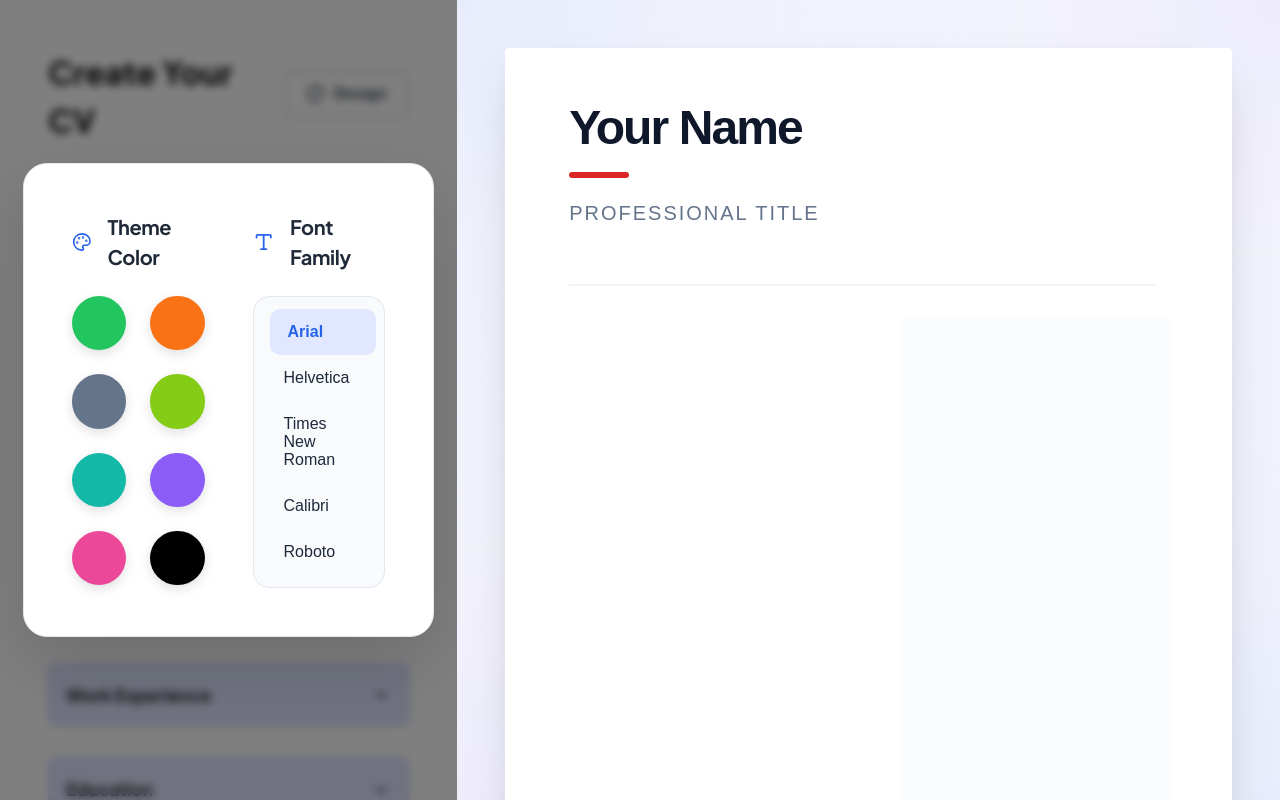
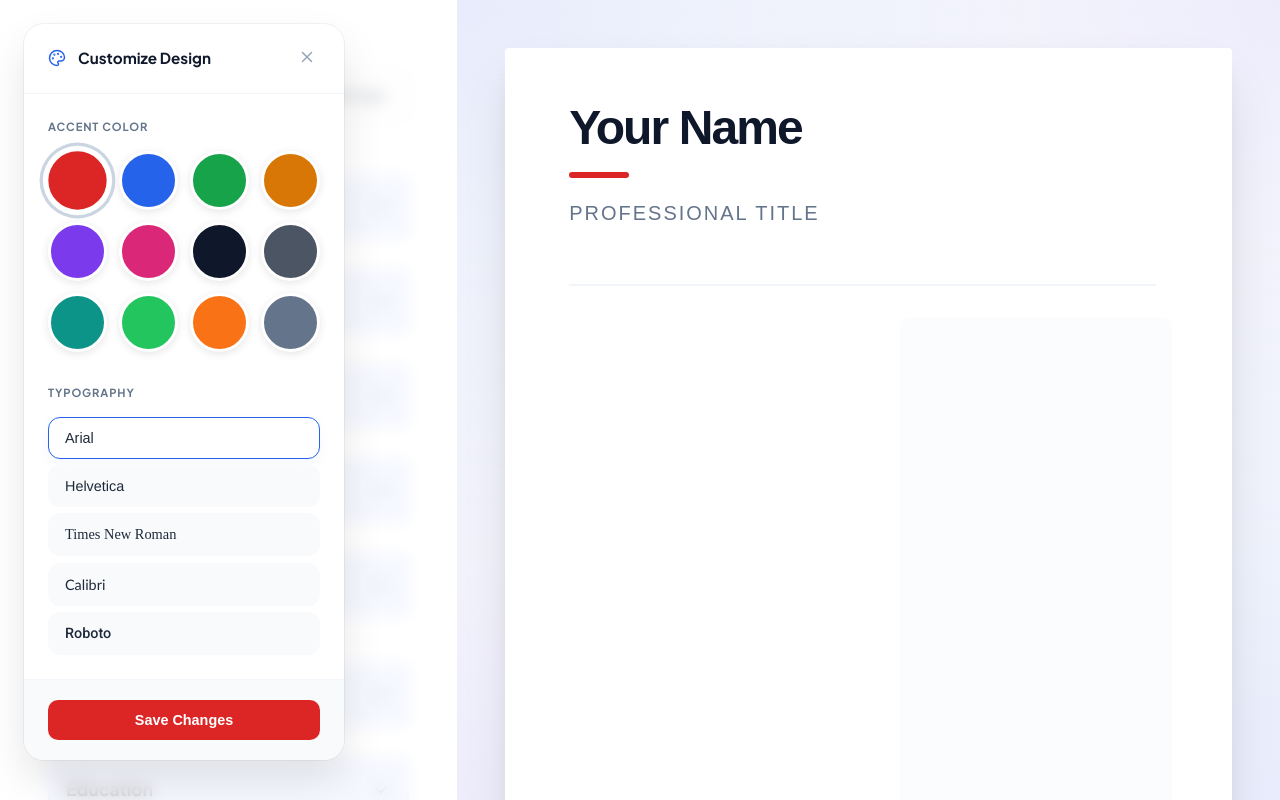
Before and after one commit to blitz-flex/CV-Builder, a React (Vite) app: page /create in a window 1280 px wide. Both pictures are taken after a click on the button "Design". Built offline with nearby package versions, Linux system fonts and the light colour scheme.

Commit message:
Refactor DesignModal and CVForm styles for modernized layout and improved usability

```diff
--- a/src/components/shared/DesignModal.jsx
+++ b/src/components/shared/DesignModal.jsx
@@ -1,79 +1,67 @@
-import { useState, useEffect, useRef } from 'react'
-import { Palette, ChevronDown, Type } from 'lucide-react'
+import { X, Palette } from 'lucide-react'
 import { FONTS } from '../../config/fonts'
 
 const COLOR_PRESETS = [
-  '#22c55e', '#f97316', '#64748b',
-  '#84cc16', '#14b8a6', '#8b5cf6',
-  '#ec4899', '#000000'
+  '#dc2626', '#2563eb', '#16a34a', '#d97706',
+  '#7c3aed', '#db2777', '#0f172a', '#4b5563',
+  '#0d9488', '#22c55e', '#f97316', '#64748b'
 ]
 
 function DesignModal({ show, onClose, accentColor, setAccentColor, selectedFont, setSelectedFont }) {
-  const [colorDropdownOpen, setColorDropdownOpen] = useState(false)
-  const [fontDropdownOpen, setFontDropdownOpen] = useState(false)
-  const colorDropdownRef = useRef(null)
-  const fontDropdownRef = useRef(null)
-
-  useEffect(() => {
-    const handleClickOutside = (event) => {
-      if (colorDropdownRef.current && !colorDropdownRef.current.contains(event.target)) {
-        setColorDropdownOpen(false)
-      }
-      if (fontDropdownRef.current && !fontDropdownRef.current.contains(event.target)) {
-        setFontDropdownOpen(false)
-      }
-    }
-
-    if (colorDropdownOpen || fontDropdownOpen) {
-      document.addEventListener('mousedown', handleClickOutside)
-    }
-
-    return () => {
-      document.removeEventListener('mousedown', handleClickOutside)
-    }
-  }, [colorDropdownOpen, fontDropdownOpen])
-
   if (!show) return null
 
   return (
-    <div className="modal-overlay-left" onClick={onClose}>
+    <div className="design-panel-overlay" onClick={onClose}>
       <div
-        className="modal-content"
+        className="design-panel"
         onClick={(e) => e.stopPropagation()}>
-        <div className="design-options">
-          <div className="option">
-            <div className="option-header">
-              <Palette size={20} />
-              <h4>Theme Color</h4>
-            </div>
-            <div className="color-presets">
+
+        <div className="panel-header">
+          <div className="panel-info">
+            <Palette size={18} />
+            <h3>Customize Design</h3>
+          </div>
+          <button className="panel-close" onClick={onClose}>
+            <X size={18} />
+          </button>
+        </div>
+
+        <div className="panel-content">
+          <div className="design-group">
+            <label>Accent Color</label>
+            <div className="color-grid-minimal">
               {COLOR_PRESETS.map(color => (
                 <button
                   key={color}
-                  className={`color-preset ${accentColor === color ? 'active' : ''}`}
-                  style={{ background: color }}
+                  className={`color-dot ${accentColor === color ? 'active' : ''}`}
+                  style={{ backgroundColor: color }}
                   onClick={() => setAccentColor(color)}
                 />
               ))}
             </div>
           </div>
-          <div className="option">
-            <div className="option-header">
-              <Type size={20} />
-              <h4>Font Family</h4>
-            </div>
-            <div className="font-dropdown">
+
+          <div className="design-group">
+            <label>Typography</label>
+            <div className="font-list-minimal">
               {FONTS.map(font => (
                 <button
                   key={font.value}
-                  className={`font-option ${selectedFont === font.value ? 'active' : ''}`}
+                  className={`font-item-btn ${selectedFont === font.value ? 'active' : ''}`}
+                  style={{ fontFamily: font.value }}
                   onClick={() => setSelectedFont(font.value)}
                 >
-                  {font.label}
+                  <span>{font.label}</span>
                 </button>
               ))}
             </div>
           </div>
+        </div>
+
+        <div className="panel-footer">
+          <button className="done-btn" onClick={onClose} style={{ backgroundColor: accentColor }}>
+            Save Changes
+          </button>
         </div>
       </div>
     </div>
--- a/src/styles/CVForm.css
+++ b/src/styles/CVForm.css
@@ -102,292 +102,204 @@
   z-index: 1;
 }
 
-.modal-overlay {
-  position: fixed;
-  top: 0;
-  left: 0;
-  right: 0;
-  bottom: 0;
-  background: rgba(0, 0, 0, 0.6);
-  display: flex;
-  align-items: center;
-  justify-content: center;
-  z-index: 1000;
-  backdrop-filter: blur(4px);
-  animation: fadeIn 0.2s ease;
-}
-
-.modal-overlay-left {
+/* Integrated Design Panel - Modern & Refined */
+.design-panel-overlay {
   position: absolute;
   inset: 0;
-  background: rgba(0, 0, 0, 0.5);
-  backdrop-filter: blur(4px);
-  display: grid;
-  place-items: center;
+  background: rgba(255, 255, 255, 0.7);
+  backdrop-filter: blur(8px);
   z-index: 1000;
+  display: flex;
+  justify-content: flex-start;
+  padding: 1.5rem;
   animation: fadeIn 0.3s ease;
 }
 
-@keyframes simpleMove {
-
-  0%,
-  100% {
-    transform: translateY(0);
-  }
-
-  50% {
-    transform: translateY(-3px);
-  }
+.design-panel {
+  background: white;
+  width: 100%;
+  max-width: 320px;
+  height: fit-content;
+  border-radius: 20px;
+  box-shadow:
+    0 20px 40px rgba(0, 0, 0, 0.1),
+    0 0 0 1px rgba(0, 0, 0, 0.05);
+  display: flex;
+  flex-direction: column;
+  animation: panelSlide 0.4s cubic-bezier(0.16, 1, 0.3, 1);
+  overflow: hidden;
 }
 
-@keyframes fadeIn {
+@keyframes panelSlide {
   from {
+    transform: translateX(-20px);
     opacity: 0;
   }
 
   to {
+    transform: translateX(0);
     opacity: 1;
   }
 }
 
-@keyframes slideUp {
-  from {
-    transform: translateY(30px) scale(0.95);
-    opacity: 0;
-  }
-
-  to {
-    transform: translateY(0) scale(1);
-    opacity: 1;
-  }
+.panel-header {
+  padding: 1.25rem 1.5rem;
+  display: flex;
+  align-items: center;
+  justify-content: space-between;
+  border-bottom: 1px solid #f1f5f9;
 }
 
-.modal-content {
-  background: #ffffff;
-  padding: 3rem;
-  width: 90%;
-  max-width: 700px;
-  box-shadow: 0 25px 70px rgba(0, 0, 0, 0.15);
-  border: 1px solid #e5e7eb;
-  border-radius: 24px;
-  animation: slideUp 0.4s cubic-bezier(0.16, 1, 0.3, 1);
-  display: flex;
-  flex-direction: column;
-  gap: 3rem;
-}
-
-.design-options {
-  display: grid;
-  grid-template-columns: 1fr 1fr;
-  gap: 3rem;
-}
-
-.option {
-  position: relative;
-}
-
-.option-header {
-  display: flex;
-  align-items: center;
-  gap: 1rem;
-  margin-bottom: 1.5rem;
-  color: #1f2937;
-}
-
-.option-header svg {
-  color: #2563eb;
-  width: 24px;
-  height: 24px;
-}
-
-.option-header h4 {
-  font-size: 1.25rem;
-  font-weight: 700;
-  margin: 0;
-  letter-spacing: -0.02em;
-}
-
-.color-picker-wrapper {
-  position: relative;
-}
-
-.color-picker-button {
-  width: 100%;
-  padding: 1rem;
-  border: 2px solid #e5e7eb;
-  border-radius: 10px;
-  background: #f9fafb;
-  cursor: pointer;
+.panel-info {
   display: flex;
   align-items: center;
   gap: 0.75rem;
-  transition: all 0.25s cubic-bezier(0.4, 0, 0.2, 1);
 }
 
-.color-picker-button:hover {
-  border-color: #2563eb;
-  background: white;
-  box-shadow: 0 4px 12px rgba(37, 99, 235, 0.1);
+.panel-info h3 {
+  font-size: 0.95rem;
+  font-weight: 700;
+  color: #0f172a;
+  margin: 0;
 }
 
-.color-preview {
-  width: 32px;
-  height: 32px;
-  border-radius: 8px;
-  border: 2px solid #e5e7eb;
-  box-shadow: 0 2px 4px rgba(0, 0, 0, 0.1);
+.panel-info svg {
+  color: #2563eb;
 }
 
-.color-picker-button span {
-  flex: 1;
-  text-align: left;
-  font-size: 0.9375rem;
-  color: #374151;
-  font-weight: 500;
+.panel-close {
+  background: transparent;
+  border: none;
+  cursor: pointer;
+  color: #94a3b8;
+  padding: 4px;
+  border-radius: 8px;
+  transition: all 0.2s;
 }
 
-.color-picker-button svg {
-  color: #9ca3af;
-  transition: transform 0.3s cubic-bezier(0.4, 0, 0.2, 1);
+.panel-close:hover {
+  background: #f1f5f9;
+  color: #ef4444;
 }
 
-.color-picker-button.open svg {
-  transform: rotate(180deg);
+.panel-content {
+  padding: 1.5rem;
+  display: flex;
+  flex-direction: column;
+  gap: 2rem;
 }
 
-.color-dropdown {
-  background: #f8fafc;
-  border-radius: 16px;
-  padding: 1.25rem;
-  border: 1px solid #e2e8f0;
+.design-group {
+  display: flex;
+  flex-direction: column;
+  gap: 1rem;
 }
 
-
-
-.color-presets {
-  display: grid;
-  grid-template-columns: repeat(2, 1fr);
-  gap: 1.5rem;
-  justify-items: center;
+.design-group label {
+  font-size: 0.7rem;
+  font-weight: 700;
+  color: #64748b;
+  text-transform: uppercase;
+  letter-spacing: 0.08em;
 }
 
-.color-preset {
-  width: 100%;
+.color-grid-minimal {
+  display: grid;
+  grid-template-columns: repeat(4, 1fr);
+  gap: 0.75rem;
+}
+
+.color-dot {
   aspect-ratio: 1;
   border-radius: 50%;
+  border: 3px solid white;
   cursor: pointer;
-  border: 4px solid transparent;
-  transition: all 0.3s cubic-bezier(0.4, 0, 0.2, 1);
-  box-shadow: 0 4px 12px rgba(0, 0, 0, 0.12);
-}
-
-.color-preset:hover {
-  transform: scale(1.08);
-  box-shadow: 0 6px 20px rgba(0, 0, 0, 0.18);
-}
-
-.color-preset.active {
-  border-color: white;
-  box-shadow: 0 0 0 4px #1f2937, 0 6px 16px rgba(0, 0, 0, 0.2);
-  transform: scale(1.05);
-}
-
-.color-input-wrapper {
+  box-shadow: 0 2px 8px rgba(0, 0, 0, 0.1);
+  transition: all 0.2s;
+  display: flex;
+  align-items: center;
+  justify-content: center;
   padding: 0;
 }
 
-.color-input-wrapper input[type="text"] {
-  width: 100%;
-  padding: 0.875rem 1rem;
-  border: 2px solid #e2e8f0;
-  border-radius: 10px;
-  font-size: 0.9375rem;
-  font-family: 'Courier New', monospace;
-  font-weight: 600;
-  text-transform: uppercase;
-  text-align: center;
-  background: white;
-  color: #334155;
-  letter-spacing: 1px;
-  transition: all 0.2s ease;
+.color-dot:hover {
+  transform: scale(1.1);
 }
 
-.color-input-wrapper input[type="text"]:focus {
-  outline: none;
-  border-color: #2563eb;
-  background: white;
-  box-shadow: 0 0 0 4px rgba(37, 99, 235, 0.1);
+.color-dot.active {
+  box-shadow: 0 0 0 2px white, 0 0 0 5px #cbd5e1;
+  transform: scale(1.1);
 }
 
-.font-picker-wrapper {
-  position: relative;
+.font-list-minimal {
+  display: flex;
+  flex-direction: column;
+  gap: 0.4rem;
 }
 
-.font-picker-button {
-  width: 100%;
-  padding: 1rem;
-  border: 2px solid #e5e7eb;
-  border-radius: 10px;
-  background: #f9fafb;
-  cursor: pointer;
+.font-item-btn {
+  background: #f8fafc;
+  border: 1px solid transparent;
+  padding: 0.75rem 1rem;
+  border-radius: 12px;
   display: flex;
   align-items: center;
   justify-content: space-between;
-  transition: all 0.25s cubic-bezier(0.4, 0, 0.2, 1);
+  cursor: pointer;
+  transition: all 0.2s;
 }
 
-.font-picker-button:hover {
-  border-color: #2563eb;
-  background: white;
-  box-shadow: 0 4px 12px rgba(37, 99, 235, 0.1);
+.font-item-btn:hover {
+  background: #f1f5f9;
 }
 
-.font-picker-button span {
-  font-size: 0.9375rem;
-  color: #374151;
-  font-weight: 500;
+.font-item-btn.active {
+  background: white;
+  border-color: #2563eb;
+  box-shadow: 0 4px 12px rgba(37, 99, 235, 0.05);
 }
 
-.font-picker-button svg {
-  color: #9ca3af;
-  transition: transform 0.3s cubic-bezier(0.4, 0, 0.2, 1);
+.font-item-btn span {
+  font-size: 0.9rem;
+  font-weight: 500;
+  color: #1e293b;
 }
 
-.font-picker-button.open svg {
-  transform: rotate(180deg);
+.panel-footer {
+  padding: 1.25rem 1.5rem;
+  background: #f8fafc;
+  border-top: 1px solid #f1f5f9;
 }
 
-.font-dropdown {
-  background: #f8fafc;
-  border: 1px solid #e2e8f0;
-  border-radius: 16px;
+.done-btn {
+  width: 100%;
   padding: 0.75rem;
+  border: none;
+  border-radius: 10px;
+  color: white;
+  font-weight: 700;
+  font-size: 0.9rem;
+  cursor: pointer;
+  transition: all 0.2s;
 }
 
-.font-option {
-  width: 100%;
-  padding: 0.875rem 1.125rem;
-  border: none;
-  background: transparent;
-  text-align: left;
-  cursor: pointer;
-  border-radius: 10px;
-  font-size: 1rem;
-  color: #1e293b;
-  font-weight: 500;
-  transition: all 0.2s cubic-bezier(0.4, 0, 0.2, 1);
+.done-btn:hover {
+  filter: brightness(1.1);
 }
 
-.font-option:hover {
-  background: #f1f5f9;
-  transform: translateX(4px);
-}
+@media (max-width: 640px) {
+  .font-grid-premium {
+    grid-template-columns: 1fr;
+  }
 
-.font-option.active {
-  background: #e0e7ff;
-  color: #2563eb;
-  font-weight: 600;
-  transform: translateX(4px);
+  .design-modal-card {
+    border-radius: 20px 20px 0 0;
+    position: fixed;
+    bottom: 0;
+    width: 100%;
+    max-width: 100%;
+    animation: slideUp 0.4s ease;
+  }
 }
 
 .option select:focus {
```
